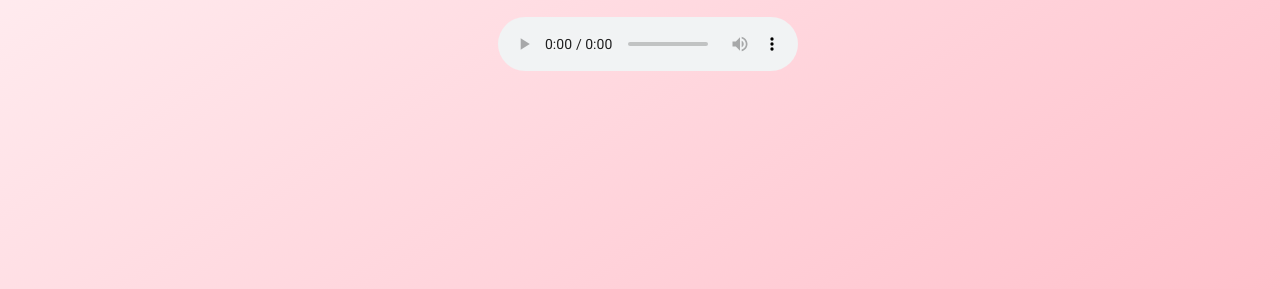
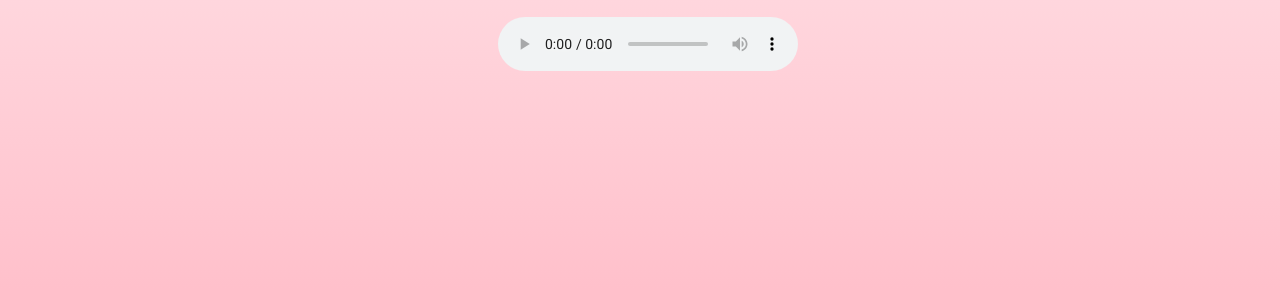
Before and after one commit to richi3pro/richie3pro.github.io, a plain HTML site: page index.html in a window 1280 px wide. Shown: the part 527-816 px from the top of the page. Drawn offline with Linux system fonts and the light colour scheme.

Commit message:
Update styles.css

```diff
--- a/styles.css
+++ b/styles.css
@@ -14,7 +14,7 @@ body {
     font-weight: 400;
     font-style: normal;
     text-align: center;
-    background: linear-gradient(to bottom right, rgb(255, 255, 255), pink);
+    background: linear-gradient(to bottom, white, pink);
     position: relative;
     min-height: 100vh;
     width: 100%;
```
